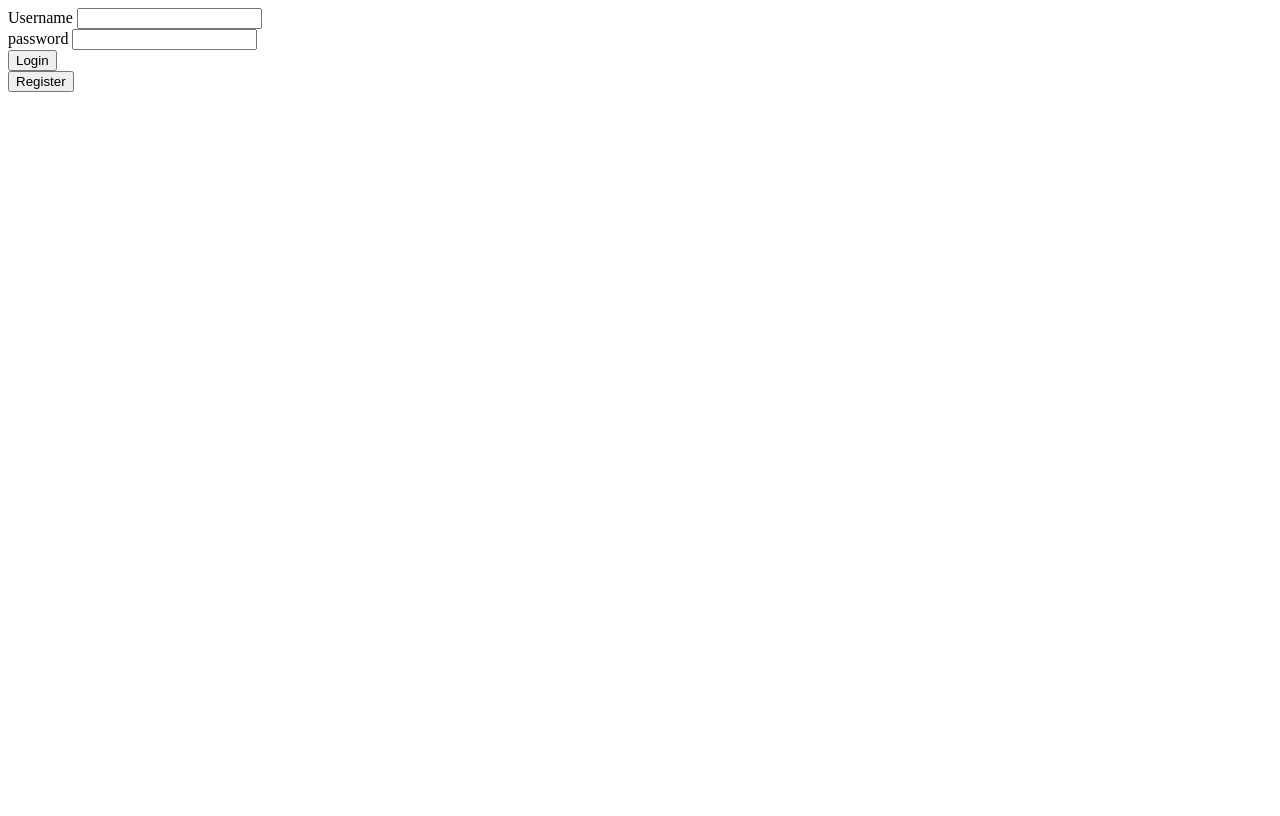
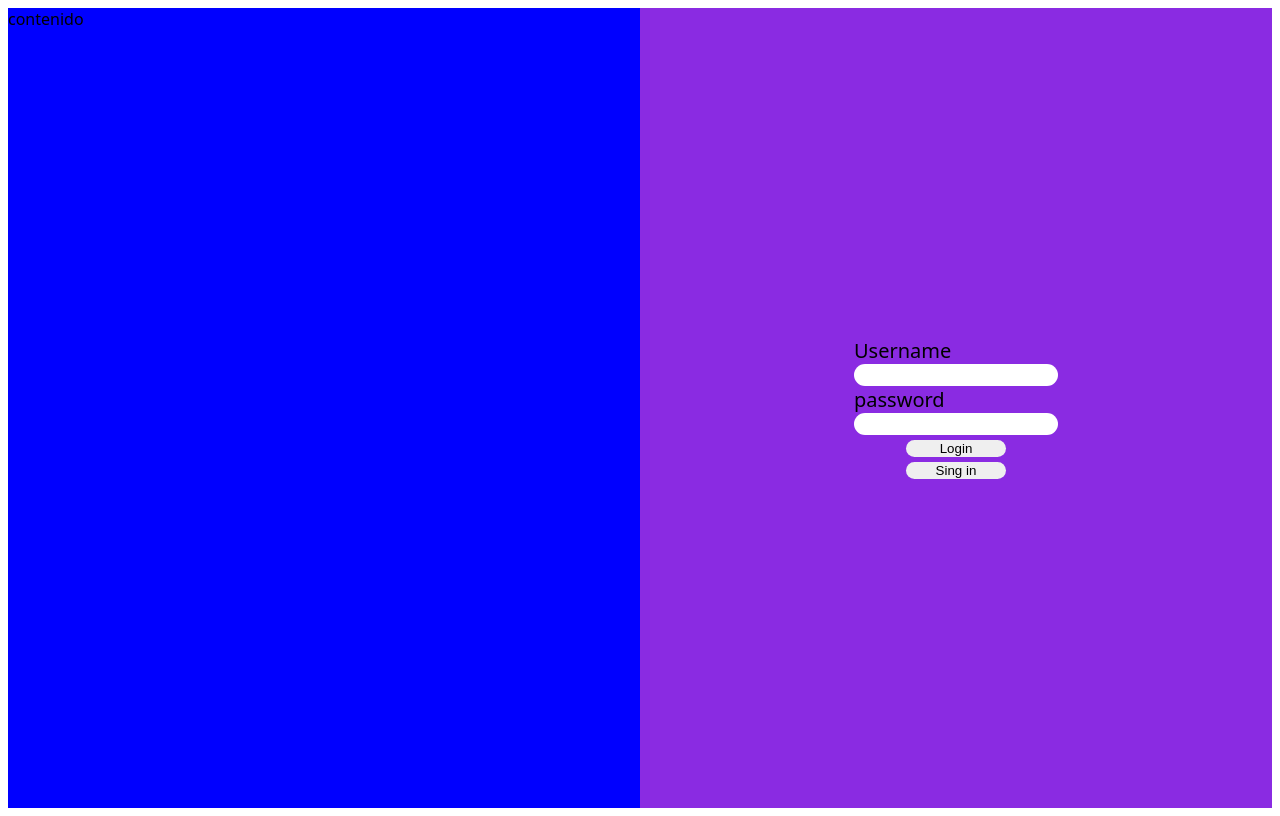
Before and after one commit to juanma245/frontendTecno, a React (Vite) app: page /login in a window 1280 px wide. Built offline with nearby package versions, Linux system fonts and the light colour scheme.

Commit message:
se le agregaron estilos al login

```diff
--- a/src/App.jsx
+++ b/src/App.jsx
@@ -3,7 +3,6 @@ import { Login } from './login.jsx'
 import { Principal } from './principal.jsx'
 import { User } from './user.jsx'
 import { Register } from './register.jsx'
-import { NavComponent } from './nav';
 
 function App() {
 
--- /dev/null
+++ b/src/css/login.css
@@ -0,0 +1,51 @@
+.loginContent{
+    display: grid;
+    height: 100vh;
+    grid-template-columns: 1fr 1fr;
+    align-items: center;
+    justify-content: center;
+    font-family: system-ui, -apple-system, BlinkMacSystemFont, 'Segoe UI', Roboto, Oxygen, Ubuntu, Cantarell, 'Open Sans', 'Helvetica Neue', sans-serif;
+}
+
+.auxContent{
+    background-color: blue;
+    width: 100%;
+    height: 100%;
+}
+
+.aux{
+
+}
+.loginForm{
+    display: grid;
+    justify-content: center;
+    align-content: center;
+    height: 100%;
+    background-color: blueviolet;
+}
+
+.loginCamp label{
+    display: block;
+    font-size: 20px;
+    margin-right: 10px;
+}
+
+.loginCamp input{
+    display: block;
+    width: 200px;
+    height: 20px;
+    border-radius: 50px;
+    border: none;
+    font-family: system-ui, -apple-system, BlinkMacSystemFont, 'Segoe UI', Roboto, Oxygen, Ubuntu, Cantarell, 'Open Sans', 'Helvetica Neue', sans-serif;
+
+}
+
+.loginForm button{
+    display: block;
+    width: 100px;
+    margin: auto;
+    margin-top: 5px;
+    border-radius: 50px;
+    border: none;
+
+}
--- a/src/login.jsx
+++ b/src/login.jsx
@@ -1,6 +1,7 @@
 import { useState } from "react"
 import axios from 'axios'
 import { useNavigate } from "react-router-dom";
+import "./css/login.css"
 
 
 export function Login(){
@@ -47,6 +48,12 @@ export function Login(){
 
     return(
         <>
+            <main className="loginContent">
+                <section className="auxContent">
+                    <div className="aux">
+                        contenido
+                    </div>
+                </section>
                 <form className="loginForm" onSubmit={handleSubmit}>
                     <div className="loginCamp">
                         <label htmlFor = "username" >Username </label>
@@ -65,8 +72,9 @@ export function Login(){
                             onChange={handleChange}/>
                     </div>
                     <button type="submmit">Login</button>
+                    <button onClick={moveSing}>Sing in</button>
                 </form>
-            <button onClick={moveSing}>Register</button>
+            </main>
         </>
     )
 }
--- a/src/principal.jsx
+++ b/src/principal.jsx
@@ -1,7 +1,6 @@
 import axios from 'axios'
 import { ProductCard } from './productCard.jsx'
 import { useState, useEffect } from 'react'
-import { NavComponent } from './nav.jsx'
 
 export function Principal(){
 
--- a/src/productCard.jsx
+++ b/src/productCard.jsx
@@ -4,7 +4,7 @@ export function ProductCard({nombre,existencias,valor}){
 
     return(
         <>
-            <article>
+            <article className="productCard">
                 <div>This should be a image</div>
                 <h3>{nombre}</h3>
                 <h3>{valor}</h3>
```
Lines whose indentation alone changed are shown as unchanged.
